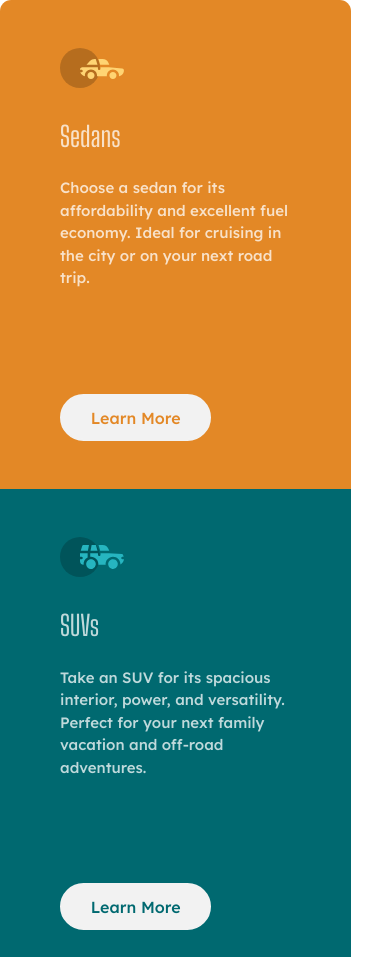
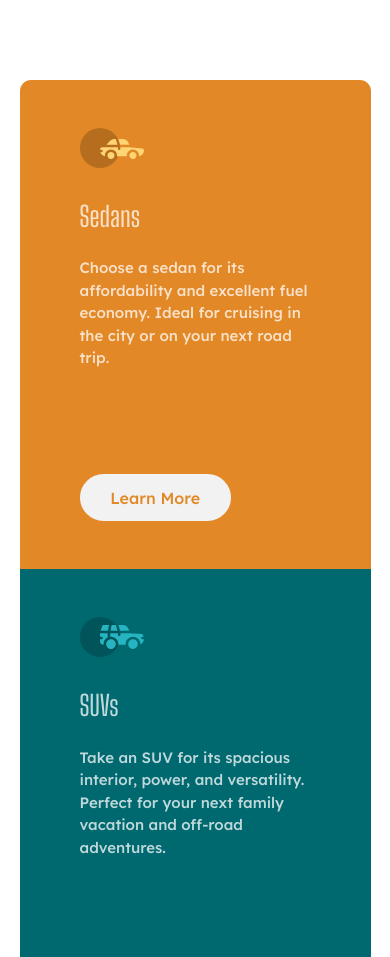
Before and after one commit to KoAungKyawOo/3-column-preview-card-component-main, a plain HTML site: page index.html in a window 390 px wide. Shown: the top 957 px of the page. Drawn offline with Linux system fonts and the light colour scheme.

Commit message:
second commit

```diff
--- a/index.html
+++ b/index.html
@@ -24,6 +24,7 @@
       .mainContainer {
         width: 90%;
         border-radius: .7rem;
+        margin: 5em auto;
       }
     }
 
```
